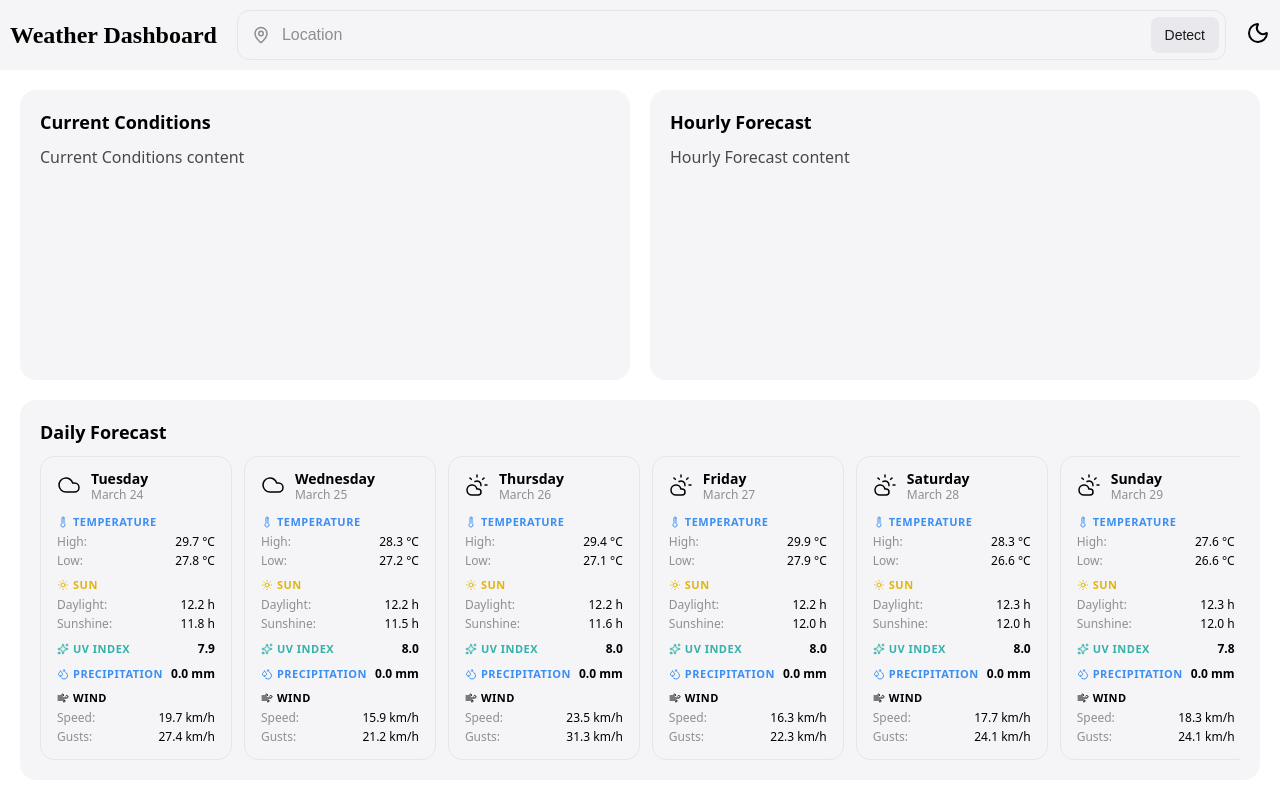
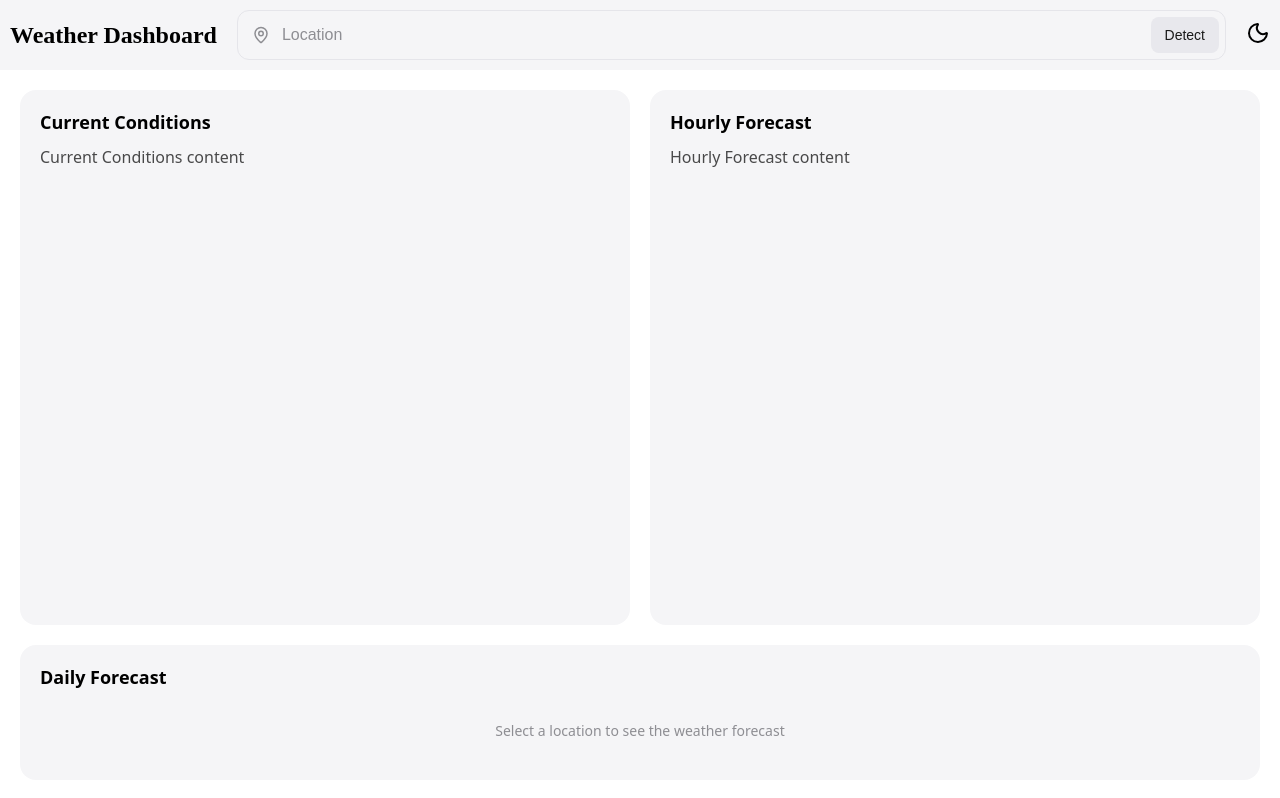
Before and after one commit to Amaan-Kazi/Weather, a React (Vite) app: page / in a window 1280 px wide. Built offline with nearby package versions, Linux system fonts and the light colour scheme; a web font is replaced by a local one.

Commit message:
feat: replace hardcoded data with real data

```diff
--- a/src/App.jsx
+++ b/src/App.jsx
@@ -1,4 +1,4 @@
-import { useState, useRef, useEffect } from "react";
+import { useState } from "react";
 import fetchWeather from "./fetchWeather"
 
 import Header from "./components/header";
@@ -7,23 +7,19 @@ import Main from "./components/main";
 import { ThemeProvider } from "./context/theme"
 
 function App() {
-  const firstFetch = useRef(false);
+  const [weatherData, setWeatherData] = useState(null);
 
-  // useEffect(() => {
-  // if (firstFetch.current) return;
-
-  // fetchWeather();
-  // firstFetch.current = true;
-
-  // }, [firstFetch]);
-
+  const handleLocationSelect = async (location) => {
+    const data = await fetchWeather(location.latitude, location.longitude);
+    setWeatherData(data);
+  };
 
   return (
     <ThemeProvider>
       <div style={{ height: "100%", display: "flex", flexDirection: "column" }}>
-        <Header />
+        <Header onLocationSelect={handleLocationSelect} />
 
-        <Main />
+        <Main weatherData={weatherData} />
       </div>
     </ThemeProvider>
   )
--- a/src/components/header.jsx
+++ b/src/components/header.jsx
@@ -2,7 +2,7 @@ import SearchBar from "./search-bar"
 import ThemeToggle from "./theme-toggle"
 import Title from "./title"
 
-export default function Header() {
+export default function Header({ onLocationSelect }) {
   return <div
     style={{
       backgroundColor: "var(--background2)",
@@ -14,7 +14,7 @@ export default function Header() {
     }}
   >
     <Title />
-    <SearchBar />
+    <SearchBar onLocationSelect={onLocationSelect} />
     <ThemeToggle />
   </div>
 }
--- a/src/components/main.jsx
+++ b/src/components/main.jsx
@@ -1,41 +1,21 @@
-import SearchBar from "./search-bar";
 import DailyForecastItem from "./DailyForecast";
 
-const dailyData = {
-  time: [
-    new Date("2026-03-24"),
-    new Date("2026-03-25"),
-    new Date("2026-03-26"),
-    new Date("2026-03-27"),
-    new Date("2026-03-28"),
-    new Date("2026-03-29"),
-    new Date("2026-03-30"),
-  ],
-  weather_code: [3, 3, 1, 1, 2, 2, 2],
-  temperature_2m_max: [29.7, 28.3, 29.4, 29.9, 28.3, 27.6, 28.0],
-  temperature_2m_min: [27.8, 27.2, 27.1, 27.9, 26.6, 26.6, 26.9],
-  daylight_duration: [43862.62, 43927.67, 43992.91, 44058.30, 44123.79, 44189.35, 44254.93],
-  sunshine_duration: [42420.29, 41329.20, 41791.67, 43255.93, 43299.88, 43101.15, 43145.53],
-  uv_index_max: [7.90, 7.95, 7.95, 7.95, 8.00, 7.75, 7.80],
-  precipitation_sum: [0.00, 0.00, 0.00, 0.00, 0.00, 0.00, 0.00],
-  wind_speed_10m_max: [19.7, 15.9, 23.5, 16.3, 17.7, 18.3, 17.1],
-  wind_gusts_10m_max: [27.4, 21.2, 31.3, 22.3, 24.1, 24.1, 24.5],
-};
+export default function Main({ weatherData }) {
+  const forecastDays = weatherData?.daily
+    ? weatherData.daily.time.map((time, index) => ({
+        time,
+        weather_code: weatherData.daily.weather_code[index],
+        temperature_2m_max: weatherData.daily.temperature_2m_max[index],
+        temperature_2m_min: weatherData.daily.temperature_2m_min[index],
+        daylight_duration: weatherData.daily.daylight_duration[index],
+        sunshine_duration: weatherData.daily.sunshine_duration[index],
+        uv_index_max: weatherData.daily.uv_index_max[index],
+        precipitation_sum: weatherData.daily.precipitation_sum[index],
+        wind_speed_10m_max: weatherData.daily.wind_speed_10m_max[index],
+        wind_gusts_10m_max: weatherData.daily.wind_gusts_10m_max[index],
+      }))
+    : [];
 
-const forecastDays = dailyData.time.map((time, index) => ({
-  time,
-  weather_code: dailyData.weather_code[index],
-  temperature_2m_max: dailyData.temperature_2m_max[index],
-  temperature_2m_min: dailyData.temperature_2m_min[index],
-  daylight_duration: dailyData.daylight_duration[index],
-  sunshine_duration: dailyData.sunshine_duration[index],
-  uv_index_max: dailyData.uv_index_max[index],
-  precipitation_sum: dailyData.precipitation_sum[index],
-  wind_speed_10m_max: dailyData.wind_speed_10m_max[index],
-  wind_gusts_10m_max: dailyData.wind_gusts_10m_max[index],
-}));
-
-export default function Main() {
   return (
     <div className="main-layout">
       <style>{`
@@ -246,6 +226,13 @@ export default function Main() {
           border: 5px solid transparent;
           border-top-color: var(--text);
         }
+
+        .empty-state {
+          color: var(--search-placeholder);
+          font-size: 14px;
+          text-align: center;
+          padding: 20px;
+        }
       `}</style>
 
       <div className="main-top">
@@ -262,11 +249,15 @@ export default function Main() {
       <div className="main-bottom">
         <div className="main-bottom-title">Daily Forecast</div>
         <div className="main-bottom-content">
-          <div className="daily-forecast-container">
-            {forecastDays.map((day, index) => (
-              <DailyForecastItem key={index} data={day} />
-            ))}
-          </div>
+          {forecastDays.length > 0 ? (
+            <div className="daily-forecast-container">
+              {forecastDays.map((day, index) => (
+                <DailyForecastItem key={index} data={day} />
+              ))}
+            </div>
+          ) : (
+            <div className="empty-state">Select a location to see the weather forecast</div>
+          )}
         </div>
       </div>
     </div>
--- a/src/components/search-bar.jsx
+++ b/src/components/search-bar.jsx
@@ -1,11 +1,9 @@
 import { useState, useEffect, useRef } from "react";
 import { MapPin } from "lucide-react";
-import fetchWeather from "../fetchWeather";
 
-export default function SearchBar() {
+export default function SearchBar({ onLocationSelect }) {
   const [query, setQuery] = useState("");
   const [results, setResults] = useState([]);
-  const [selectedLocation, setSelectedLocation] = useState(null);
   const [isLoading, setIsLoading] = useState(false);
   const debounceRef = useRef(null);
   const wrapperRef = useRef(null);
@@ -54,21 +52,17 @@ export default function SearchBar() {
   }, []);
 
   const handleSelect = (result) => {
-    setSelectedLocation({
+    const location = {
       name: result.name,
       latitude: result.latitude,
       longitude: result.longitude,
-    });
+    };
     setQuery(result.name);
     setResults([]);
-    console.log("Selected location:", result.name, result.latitude, result.longitude);
+    if (onLocationSelect) {
+      onLocationSelect(location);
+    }
   };
-
-  useEffect(() => {
-    if (selectedLocation) {
-      fetchWeather(selectedLocation.latitude, selectedLocation.longitude);
-    }
-  }, [selectedLocation]);
 
   return (
     <>
```
